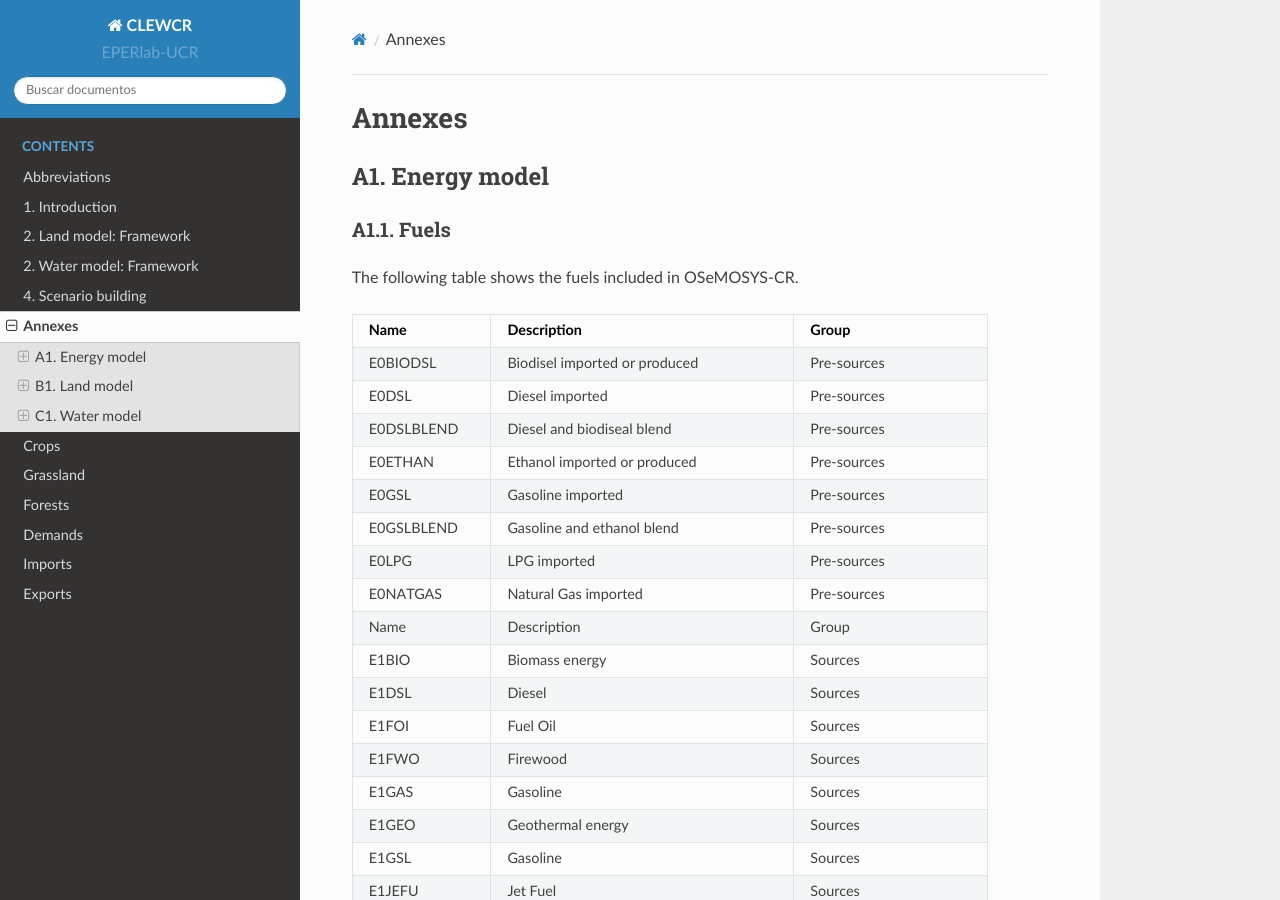
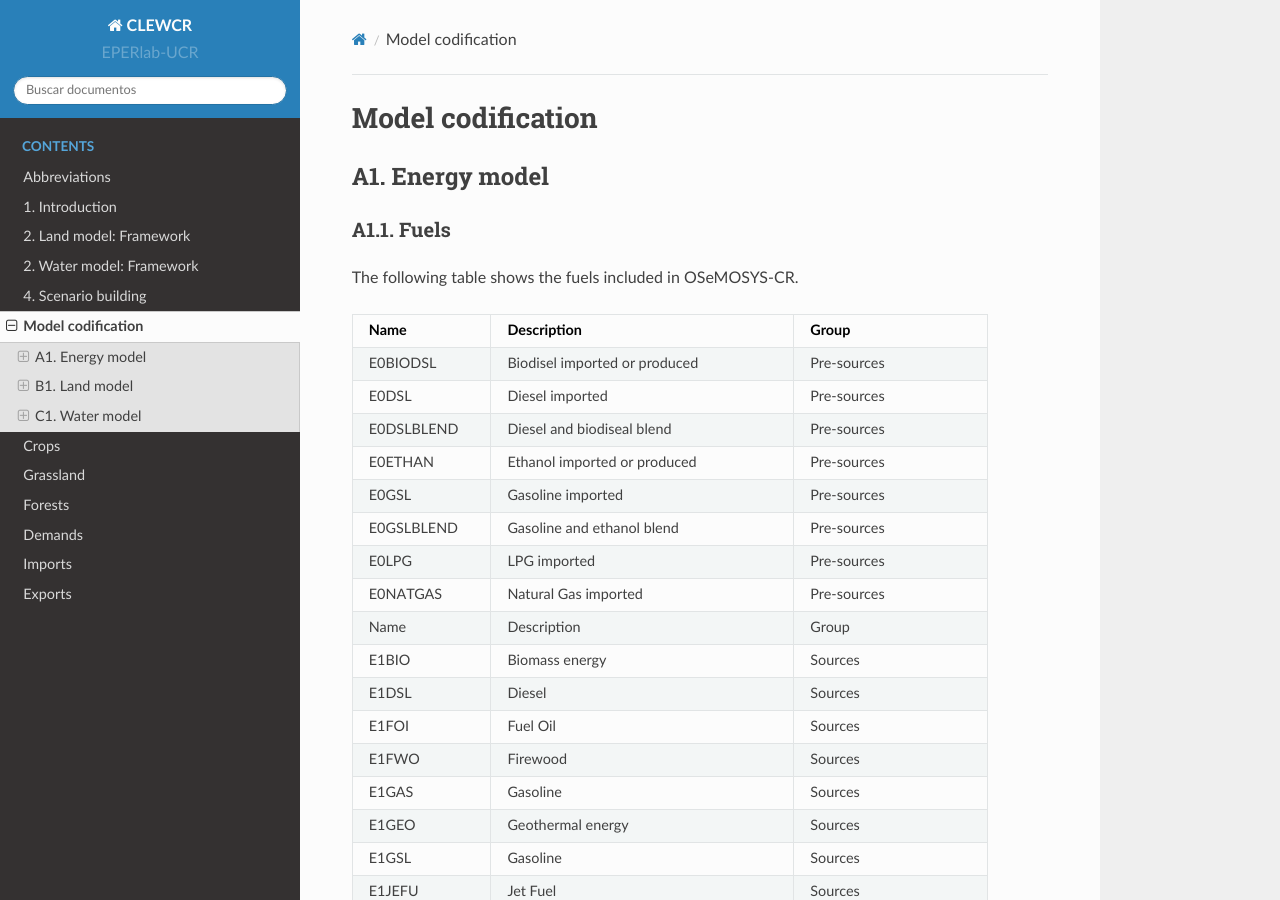
Before and after one commit to EPERLab/CLEW, a Sphinx documentation site: the page built from docs/999Annexes.rst, in a window 1280 px wide and 900 px high. Built offline with Sphinx 7.4.7 and the Read the Docs theme 2.0.0, drawn with Linux system fonts in a browser that asks for light colours; formulas are drawn with MathJax 3.

Commit message:
Update 999Annexes.rst

```diff
--- a/docs/999Annexes.rst
+++ b/docs/999Annexes.rst
@@ -1,6 +1,6 @@
 .. Title:
 
-Annexes
+Model codification
 =====================================
 
 A1. Energy model
```
